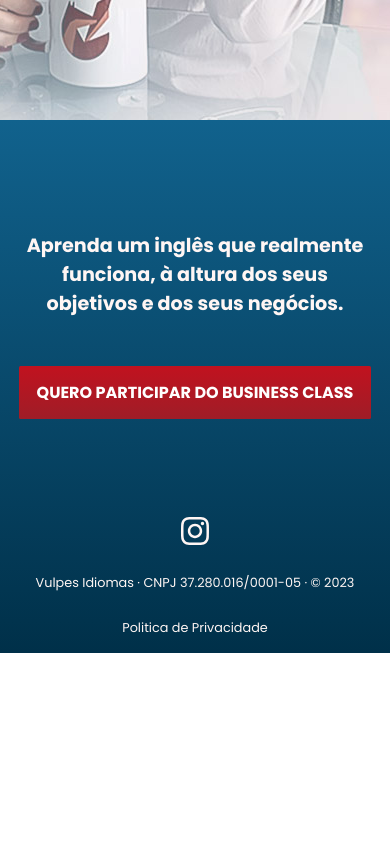
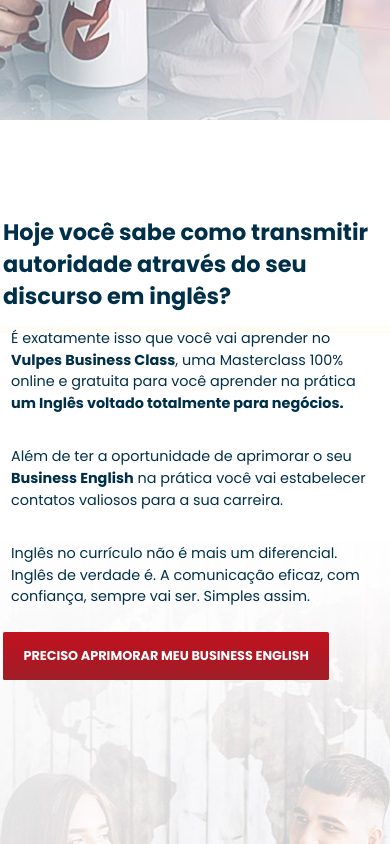
Before and after one commit to victorradael/vulpes, a Next.js app: page / in a window 390 px wide. Shown: the part 1320-2164 px from the top of the page. Before the commit the page ends 1973 px from the top, so only its background shows below. Built offline with nearby package versions, Linux system fonts and the light colour scheme.

Commit message:
New section

```diff
--- /dev/null
+++ b/components/PresentationText/index.tsx
@@ -0,0 +1,24 @@
+import { useState } from 'react';
+import Toast from 'react-bootstrap/Toast';
+import Image from 'next/image';
+import Link from 'next/link';
+import Form from 'react-bootstrap/Form';
+import Button from 'react-bootstrap/Button';
+import './styles.module.css';
+import styles from './styles.module.css';
+
+const PresentationText = () => {
+
+    return (
+
+        <div className={styles.container}>
+            <h2 className={styles.title}>Hoje você sabe como transmitir autoridade através do seu discurso em inglês?</h2>
+            <p className={styles.paragraph}>É exatamente isso que você vai aprender no <b>Vulpes Business Class</b>, uma Masterclass 100% online e gratuita para você aprender na prática <b>um Inglês voltado totalmente para negócios.</b></p>
+            <p className={styles.paragraph}>Além de ter a oportunidade de aprimorar o seu <b>Business English</b> na prática você vai estabelecer contatos valiosos para a sua carreira.</p>
+            <p className={styles.paragraph}>Inglês no currículo não é mais um diferencial. Inglês de verdade é. A comunicação eficaz, com confiança, sempre vai ser. Simples assim.</p>
+            <Button href='#header' className={styles.button}><b>PRECISO APRIMORAR MEU BUSINESS ENGLISH</b></Button>
+        </div>
+    );
+};
+
+export default PresentationText;
--- /dev/null
+++ b/components/PresentationText/styles.module.css
@@ -0,0 +1,84 @@
+.container {
+    margin-top: 6rem;
+    background-color: tras;
+    display: inline;
+    padding: 8rem 1rem 6rem;
+    width: 52%;
+    box-sizing: border-box;
+    overflow: hidden;
+}
+
+.title {
+    font-size: 2rem;
+    line-height: 3rem;
+    font-weight: bold;
+    letter-spacing: 0px;
+    color: var(--text-dark-color);
+    opacity: 1;
+}
+
+.button {
+    border-radius: .1rem;
+    padding: .9rem;
+    margin-bottom: 1rem;
+    width: 100%;
+    max-width: 85%;
+}
+
+.button {
+    background: var(--gradient-red);
+    border: none;
+}
+
+.button:hover {
+    background: var(--gradient-red-hover);
+
+}
+
+
+.paragraph {
+    color: var(--text-dark-color);
+    font-size: 1.3rem;
+    padding: .5rem;
+}
+
+@media (max-width: 1400px) {
+    .container {
+        width: 40%;
+    }
+}
+
+@media (max-width: 900px) {
+    .container {
+        padding: 0rem 1rem;
+        width: 30%;
+    }
+}
+
+@media (max-width: 800px) {
+    .container {
+        width: 20%;
+        padding: 0rem 1rem 3rem;
+        padding: 0;
+    }
+
+    .title {
+        font-size: 1.4rem;
+        line-height: 2rem;
+    }
+
+    .button {
+        padding: .8rem;
+    }
+
+    .button {
+        font-size: .8rem;
+        padding: .9rem .8rem;
+    }
+
+    .paragraph {
+        font-size: 0.9rem;
+        padding: .5rem;
+    }
+
+}
--- a/pages/index.tsx
+++ b/pages/index.tsx
@@ -3,6 +3,7 @@
 import ContentContainer from "../views/Container";
 import Header from "../views/Thumbnail";
 import Footer from "../views/Footer";
+import Presentation from "../views/Presentation";
 
 
 const LandingPage: NextPage = () => {
@@ -13,6 +14,7 @@
                 <link rel="shortcut icon" href="/FAVICON.png" />
             </Head>
             <Header />
+            <Presentation />
             <Footer />
         </ContentContainer>
     );
--- /dev/null
+++ b/views/Presentation/index.tsx
@@ -0,0 +1,13 @@
+import './styles.module.css';
+import styles from './styles.module.css';
+import PresentationText from '../../components/PresentationText';
+
+const Presentation = () => {
+  return (
+    <div className={styles.container}>
+      <PresentationText />
+    </div >
+  );
+};
+
+export default Presentation;
--- /dev/null
+++ b/views/Presentation/styles.module.css
@@ -0,0 +1,55 @@
+.container {
+    background: transparent url('../../public/DESKTOP/BG-02.jpg') 0% 0% no-repeat padding-box;
+    width: 120rem;
+    padding: 0;
+    padding-right: 50rem;
+    margin: 0;
+}
+
+@media (max-width: 1400px) {
+    .container {
+        padding-right: 30rem;
+    }
+}
+
+@media (max-width: 1200px) {
+    .container {
+        padding-right: 18rem;
+    }
+}
+
+@media (max-width: 1080px) {
+    .container {
+        padding-right: 20rem;
+    }
+}
+
+@media (max-width: 900px) {
+    .container {
+        padding-right: 10rem;
+        align-items: center;
+        justify-content: flex-start;
+        background-position: 20rem 0rem;
+    }
+}
+
+@media (max-width: 800px) {
+    .container {
+        align-items: center;
+        justify-content: flex-start;
+        background: transparent url('../../public/TABLET/BG-02---TABLET.jpg') 0% 0% no-repeat padding-box;
+        background-position: 35rem -20rem;
+        height: 60rem;
+        padding-right: 9rem;
+    }
+}
+
+@media (max-width: 600px) {
+    .container {
+
+        padding: 0;
+        background-position: 40rem -20rem;
+        height: 60rem;
+
+    }
+}
```
